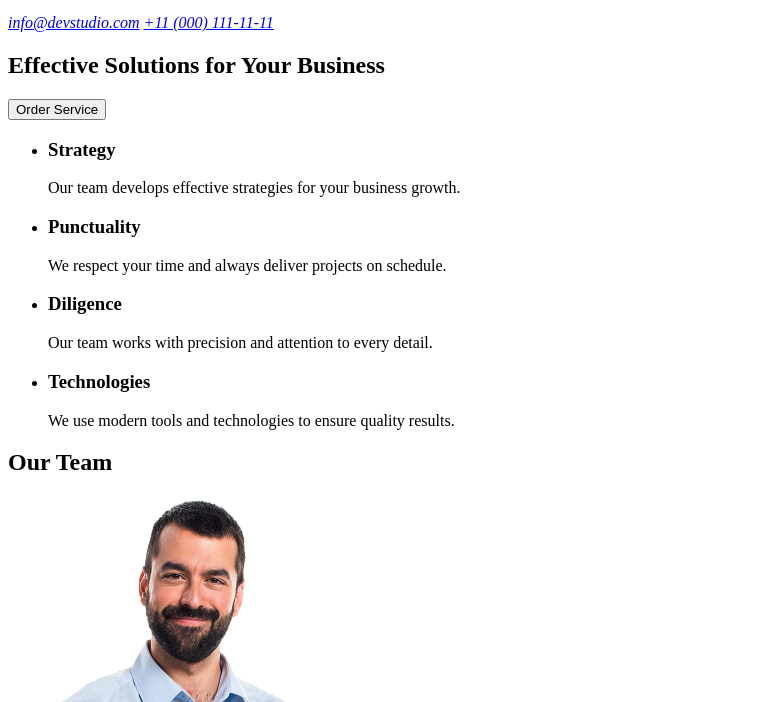
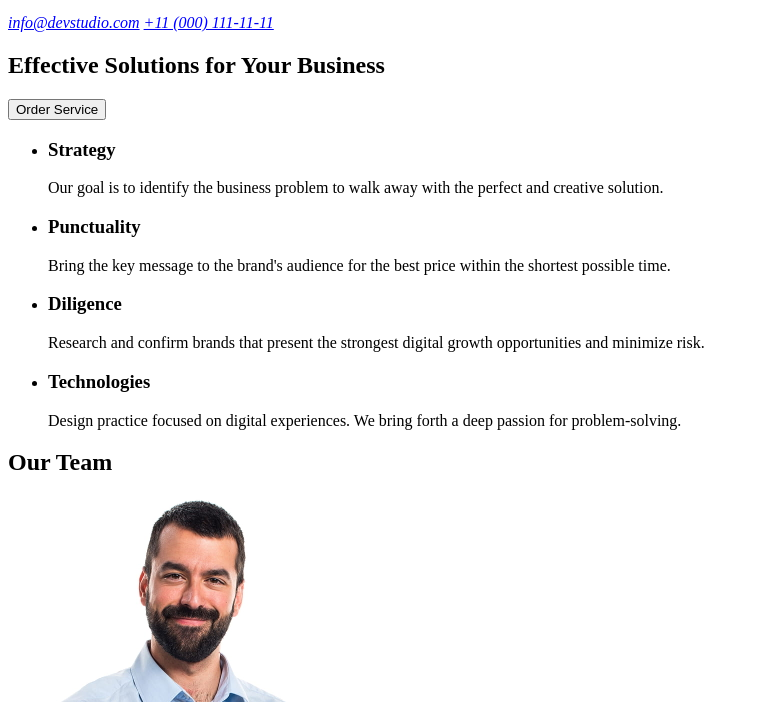
Before and after one commit to yigitcanaltun1/goit-markup-hw-01, a plain HTML site: page index.html in a window 1280 px wide. Shown: the part 98-800 px from the top of the page, without its empty margins (0-759 px from the left). Drawn offline with Linux system fonts and the light colour scheme.

Commit message:
Ödev Teslim Güncellemesi

```diff
--- a/index.html
+++ b/index.html
@@ -33,21 +33,29 @@
           <li>
             <h3>Strategy</h3>
             <p>
-              Our team develops effective strategies for your business growth.
+              Our goal is to identify the business problem to walk away with the
+              perfect and creative solution.
             </p>
           </li>
           <li>
             <h3>Punctuality</h3>
-            <p>We respect your time and always deliver projects on schedule.</p>
+            <p>
+              Bring the key message to the brand's audience for the best price
+              within the shortest possible time.
+            </p>
           </li>
           <li>
             <h3>Diligence</h3>
-            <p>Our team works with precision and attention to every detail.</p>
+            <p>
+              Research and confirm brands that present the strongest digital
+              growth opportunities and minimize risk.
+            </p>
           </li>
           <li>
             <h3>Technologies</h3>
             <p>
-              We use modern tools and technologies to ensure quality results.
+              Design practice focused on digital experiences. We bring forth a
+              deep passion for problem-solving.
             </p>
           </li>
         </ul>
@@ -98,6 +106,10 @@
 
     <footer>
       <a href="#">WebStudio</a>
+      <p>
+        Increase the flow of customers and sales for your business with digital
+        marketing & growth solutions.
+      </p>
       <p>&copy; 2025 WebStudio. All rights reserved.</p>
     </footer>
   </body>
```
